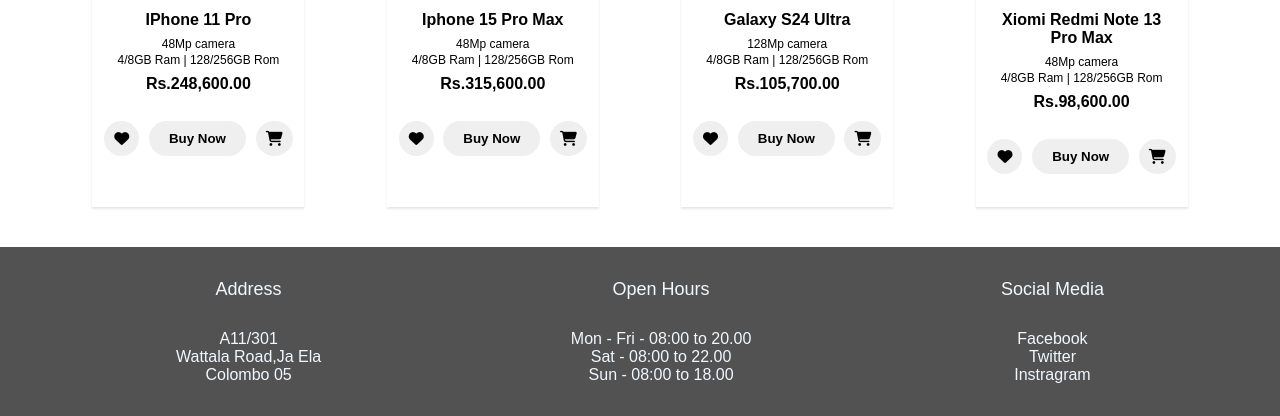
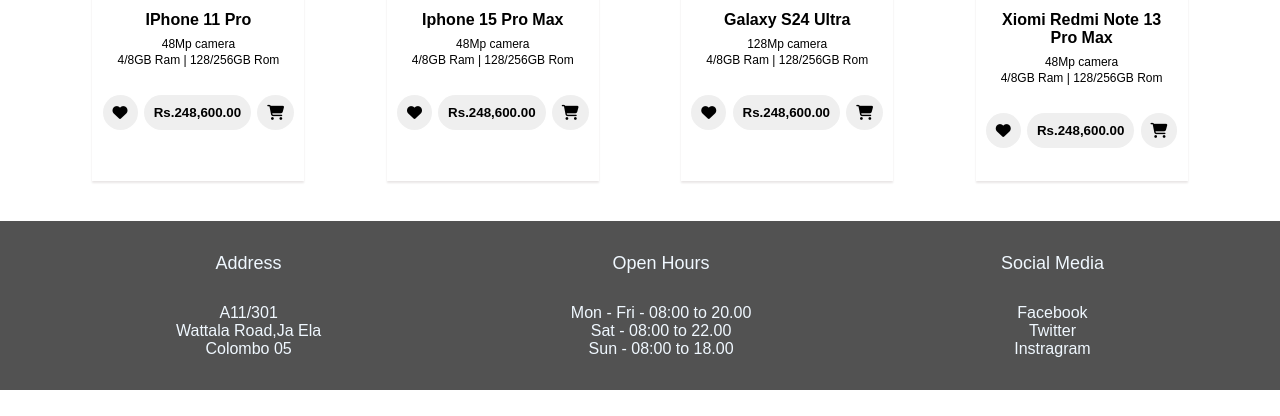
Before and after one commit to lakshan2000/mobileshop, a PHP site: page /shop.html in a window 1280 px wide. Shown: the part 396-812 px from the top of the page. After the commit the page ends 786 px from the top, so only its background shows below. Run offline with PHP 8.4, Linux system fonts and the light colour scheme; some libraries are stand-ins or nearby versions.

Commit message:
make some changes in css file.

```diff
--- a/homepage.html
+++ b/homepage.html
@@ -72,11 +72,10 @@
     <div class="feedback" id="feedback">
         <div class="header">What Say Our Clients</div>
         <div class="feedback-row">
+            <img src="https://encrypted-tbn0.gstatic.com/images?q=tbn:ANd9GcR6uqoCOqRqXYn3WjV09dgGY8IwJ6G4jd5X9ZyI-sIqvx3KF8XtGs2Vi_7-93ztOccxJ4s&usqp=CAU"  width="100vh" alt="">
             <div class="feedback-box">
-                <h2 style="margin-bottom: 2vh;">-Lakshan-</h2>
-                <img src="https://encrypted-tbn0.gstatic.com/images?q=tbn:ANd9GcR6uqoCOqRqXYn3WjV09dgGY8IwJ6G4jd5X9ZyI-sIqvx3KF8XtGs2Vi_7-93ztOccxJ4s&usqp=CAU" alt="">
                 <p>Lorem ipsum dolor sit amet, consectetur adipiscing elit, sed do eiusmod tempor incididunt ut labore et dolore magna aliqua. Ut enim ad minim veniam, quis nostrud exercitation ullamco laboris nisi ut aliquip ex ea commodo consequat. Duis aute irure dolor in reprehenderit in voluptate velit ess</p>
-                <img src="" alt="">
+                <h2 style="margin-top: 4vh;">-Lakshan-</h2>
             </div>
         </div>
     </div>
--- a/login.html
+++ b/login.html
@@ -29,7 +29,7 @@
 
         <div class="col2">
             <div class="logReg-form">
-                <h2 style="margin-bottom: 5vh">Login</h2>
+                <h1 style="margin-bottom: 4vh">Login</h1>
                 <form action="">
                     <input type="text" placeholder="Email"><br>
                     <input type="text" placeholder="password"><br>
--- a/register.html
+++ b/register.html
@@ -28,7 +28,7 @@
 
         <div class="col2">
             <div class="logReg-form">
-                <h2 style="margin-bottom: 5vh">Register</h2>
+                <h1 style="margin-bottom: 4vh">Register</h1>
                 <form action="">
                     <input type="text" placeholder="First Name"><br>
                     <input type="text" placeholder="Last Name"><br>
--- a/shop.html
+++ b/shop.html
@@ -29,53 +29,50 @@
     <div class="shop-container">
         <div class="header">Feauture Items</div>
         <div class="row-container">
-            <div class="box">
+            <div class="box" onclick="window.location.href='product.html'">
                 <img src="https://cdn.alloallo.media/catalog/product/apple/iphone/iphone-11-pro/iphone-11-pro-gold.jpg" alt="">
                 <h4>IPhone 11 Pro</h4>
                 <p>48Mp camera</p>
                 <p>4/8GB Ram | 128/256GB Rom</p>
-                <h4>Rs.248,600.00</h4>
+
                 <form  class="box-btn-raw"action="">
                     <button class="cartWishlist-btn" title="Add to Wish-List"><i class="fa-solid fa-heart"></i></button>
-                    <input class="home-btn" style="width: 50%;" type="button" value="Buy Now" onclick="window.location.href = 'payment.html'">
+                    <button class="home-btn" >Rs.248,600.00</button>
                     <button class="cartWishlist-btn" title="Add to Cart"><i class="fa-solid fa-cart-shopping"></i></button>
                 </form>
             </div>
-            <div class="box">
+            <div class="box" onclick="window.location.href = 'product.html'">
                 <img src="https://imageio.forbes.com/specials-images/imageserve/65034bdac9e8c78c1728ff0b/Apple-iPhone-15-Pro-lineup-natural-titanium-geo/960x0.jpg?height=711&width=711&fit=bounds" alt="">
                 <h4>Iphone 15 Pro Max</h4>
                 <p>48Mp camera</p>
                 <p>4/8GB Ram | 128/256GB Rom</p>
-                <h4>Rs.315,600.00</h4>
-                <div class="box-btn-raw">
+                <form  class="box-btn-raw"action="">
                     <button class="cartWishlist-btn" title="Add to Wish-List"><i class="fa-solid fa-heart"></i></button>
-                    <input class="home-btn" style="width: 50%;" type="button" value="Buy Now" onclick="window.location.href = 'payment.html'">
+                    <button class="home-btn">Rs.248,600.00</button>
                     <button class="cartWishlist-btn" title="Add to Cart"><i class="fa-solid fa-cart-shopping"></i></button>
-                </div>
+                </form>
             </div>
-            <div class="box">
+            <div class="box" onclick="window.location.href = 'product.html'">
                 <img src="https://images.samsung.com/is/image/samsung/p6pim/uk/2401/gallery/uk-galaxy-s24-ultra-491396-sm-s928bztgeub-thumb-539464102" alt="">
                 <h4>Galaxy S24 Ultra </h4>
                 <p>128Mp camera</p>
                 <p>4/8GB Ram | 128/256GB Rom</p>
-                <h4>Rs.105,700.00</h4>
-                <div class="box-btn-raw">
+                <form  class="box-btn-raw"action="">
                     <button class="cartWishlist-btn" title="Add to Wish-List"><i class="fa-solid fa-heart"></i></button>
-                    <input class="home-btn" style="width: 50%;" type="button" value="Buy Now" onclick="window.location.href = 'payment.html'">
+                    <button class="home-btn">Rs.248,600.00</button>
                     <button class="cartWishlist-btn" title="Add to Cart"><i class="fa-solid fa-cart-shopping"></i></button>
-                </div>
+                </form>
             </div>
-            <div class="box">
+            <div class="box" onclick="window.location.href = 'product.html'">
                 <img src="https://smartmobile.lk/image/cache/catalog/Xiaomi%20Redmi%20Note%2013%20Pro%20plus-500x500.jpg" alt="">
                 <h4>Xiomi Redmi Note 13 Pro Max</h4>
                 <p>48Mp camera</p>
                 <p>4/8GB Ram | 128/256GB Rom</p>
-                <h4>Rs.98,600.00</h4>
-                <div class="box-btn-raw">
+                <form  class="box-btn-raw"action="">
                     <button class="cartWishlist-btn" title="Add to Wish-List"><i class="fa-solid fa-heart"></i></button>
-                    <input class="home-btn" style="width: 50%;" type="button" value="Buy Now" onclick="window.location.href = 'payment.html'">
+                    <button class="home-btn">Rs.248,600.00</button>
                     <button class="cartWishlist-btn" title="Add to Cart"><i class="fa-solid fa-cart-shopping"></i></button>
-                </div>
+                </form>
             </div>
 
         </div>
--- a/styles/style.css
+++ b/styles/style.css
@@ -173,7 +173,7 @@
 
 /* ----------log-reg---------------- */
 .logReg-container{
-    height: 75vh;
+    height: 80vh;
     display: flex;
     justify-content: center;
     align-items: center;
@@ -183,7 +183,7 @@
     height: 100%;
 }
 .logReg-container .col2 .logReg-form{
-    padding: 10vh 10vw;
+    padding: 15vh 10vw;
     width: 100%;
 
 }
```
Also changed, not shown: product.html (+3 -4 lines).
